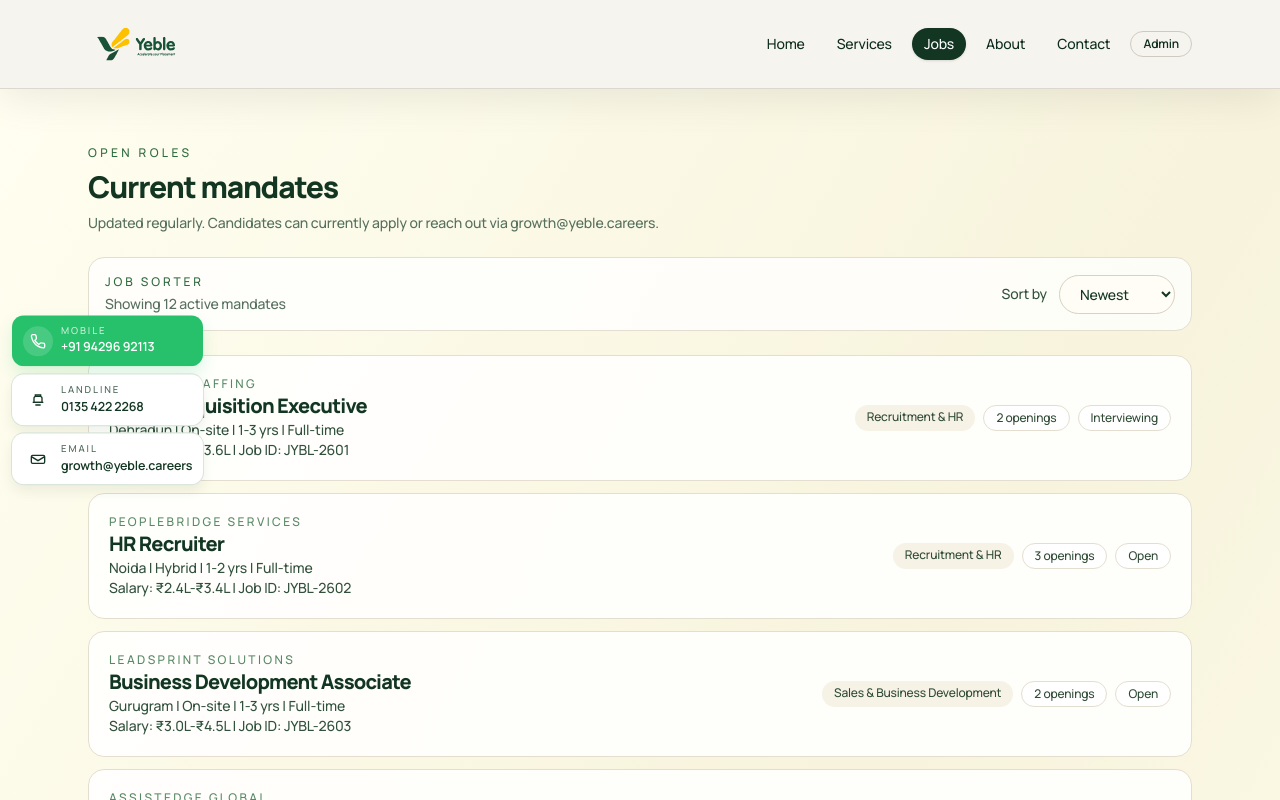
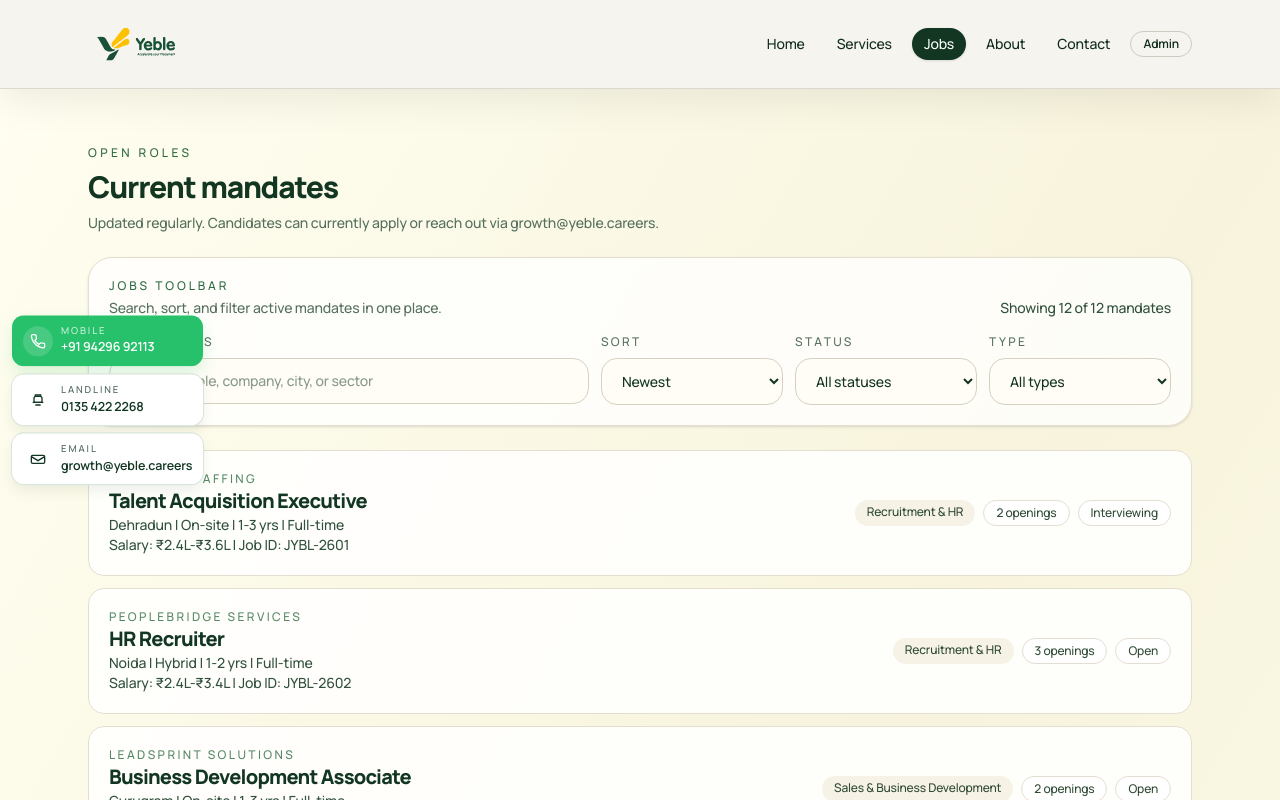
Before and after one commit to vitchcraftstudios/yeble.careers, a Next.js app in the folder apps/web/: page /jobs in a window 1280 px wide. Shown: the top 800 px of the page. Built offline with nearby package versions, Linux system fonts and the light colour scheme.

Commit message:
Add jobs search and filters

```diff
--- a/apps/web/components/jobs-list-client.tsx
+++ b/apps/web/components/jobs-list-client.tsx
@@ -22,38 +22,71 @@ type SortOption = "newest" | "company" | "city" | "status";
 
 export function JobsListClient({ jobs }: { jobs: JobListItem[] }) {
   const [sortBy, setSortBy] = useState<SortOption>("newest");
+  const [searchQuery, setSearchQuery] = useState("");
+  const [statusFilter, setStatusFilter] = useState("all");
+  const [typeFilter, setTypeFilter] = useState("all");
 
-  const sortedJobs = useMemo(() => {
-    const items = [...jobs];
+  const filteredAndSortedJobs = useMemo(() => {
+    const query = searchQuery.trim().toLowerCase();
+
+    const filtered = jobs.filter((job) => {
+      const matchesQuery =
+        !query ||
+        [job.title, job.company, job.city, job.sector, job.locationType]
+          .join(" ")
+          .toLowerCase()
+          .includes(query);
+
+      const matchesStatus = statusFilter === "all" || job.status.toLowerCase() === statusFilter;
+      const matchesType = typeFilter === "all" || job.type.toLowerCase() === typeFilter;
+
+      return matchesQuery && matchesStatus && matchesType;
+    });
 
     if (sortBy === "company") {
-      return items.sort((a, b) => a.company.localeCompare(b.company));
+      return filtered.sort((a, b) => a.company.localeCompare(b.company));
     }
 
     if (sortBy === "city") {
-      return items.sort((a, b) => a.city.localeCompare(b.city));
+      return filtered.sort((a, b) => a.city.localeCompare(b.city));
     }
 
     if (sortBy === "status") {
-      return items.sort((a, b) => a.status.localeCompare(b.status) || b.postedAt.localeCompare(a.postedAt));
+      return filtered.sort((a, b) => a.status.localeCompare(b.status) || b.postedAt.localeCompare(a.postedAt));
     }
 
-    return items.sort((a, b) => b.postedAt.localeCompare(a.postedAt));
-  }, [jobs, sortBy]);
+    return filtered.sort((a, b) => b.postedAt.localeCompare(a.postedAt));
+  }, [jobs, searchQuery, sortBy, statusFilter, typeFilter]);
 
   return (
     <>
-      <div className="flex flex-col gap-3 rounded-2xl border border-[#e3decf] bg-white/80 p-4 sm:flex-row sm:items-center sm:justify-between">
+      <div className="rounded-3xl border border-[#e3decf] bg-white/80 p-4 shadow-sm sm:p-5">
+        <div className="flex flex-col gap-4">
+          <div className="flex flex-col gap-3 lg:flex-row lg:items-end lg:justify-between">
             <div>
-          <p className="text-xs uppercase tracking-[0.24em] text-[#2d6a3e]">Job sorter</p>
-          <p className="mt-1 text-sm text-[#56705d]">Showing {sortedJobs.length} active mandates</p>
+              <p className="text-xs uppercase tracking-[0.24em] text-[#2d6a3e]">Jobs toolbar</p>
+              <p className="mt-1 text-sm text-[#56705d]">Search, sort, and filter active mandates in one place.</p>
             </div>
-        <label className="flex items-center gap-3 text-sm text-[#31513c]">
-          <span>Sort by</span>
+            <p className="text-sm text-[#31513c]">Showing {filteredAndSortedJobs.length} of {jobs.length} mandates</p>
+          </div>
+
+          <div className="grid gap-3 lg:grid-cols-[1.45fr_0.55fr_0.55fr_0.55fr]">
+            <label className="flex flex-col gap-2 text-sm text-[#31513c]">
+              <span className="text-xs uppercase tracking-[0.2em] text-[#56705d]">Search jobs</span>
+              <input
+                value={searchQuery}
+                onChange={(event) => setSearchQuery(event.target.value)}
+                placeholder="Search by role, company, city, or sector"
+                className="rounded-2xl border border-[#d6d1c1] bg-[#fffdf6] px-4 py-3 text-sm text-[#123622] outline-none"
+              />
+            </label>
+
+            <label className="flex flex-col gap-2 text-sm text-[#31513c]">
+              <span className="text-xs uppercase tracking-[0.2em] text-[#56705d]">Sort</span>
               <select
                 value={sortBy}
                 onChange={(event) => setSortBy(event.target.value as SortOption)}
-            className="rounded-full border border-[#d6d1c1] bg-[#fffdf6] px-4 py-2 text-sm text-[#123622] outline-none"
+                className="rounded-2xl border border-[#d6d1c1] bg-[#fffdf6] px-4 py-3 text-sm text-[#123622] outline-none"
               >
                 <option value="newest">Newest</option>
                 <option value="company">Company</option>
@@ -61,10 +94,42 @@ export function JobsListClient({ jobs }: { jobs: JobListItem[] }) {
                 <option value="status">Status</option>
               </select>
             </label>
+
+            <label className="flex flex-col gap-2 text-sm text-[#31513c]">
+              <span className="text-xs uppercase tracking-[0.2em] text-[#56705d]">Status</span>
+              <select
+                value={statusFilter}
+                onChange={(event) => setStatusFilter(event.target.value)}
+                className="rounded-2xl border border-[#d6d1c1] bg-[#fffdf6] px-4 py-3 text-sm text-[#123622] outline-none"
+              >
+                <option value="all">All statuses</option>
+                <option value="open">Open</option>
+                <option value="interviewing">Interviewing</option>
+                <option value="offer">Offer</option>
+                <option value="closed">Closed</option>
+              </select>
+            </label>
+
+            <label className="flex flex-col gap-2 text-sm text-[#31513c]">
+              <span className="text-xs uppercase tracking-[0.2em] text-[#56705d]">Type</span>
+              <select
+                value={typeFilter}
+                onChange={(event) => setTypeFilter(event.target.value)}
+                className="rounded-2xl border border-[#d6d1c1] bg-[#fffdf6] px-4 py-3 text-sm text-[#123622] outline-none"
+              >
+                <option value="all">All types</option>
+                <option value="full-time">Full-time</option>
+                <option value="contract">Contract</option>
+                <option value="internship">Internship</option>
+              </select>
+            </label>
+          </div>
+        </div>
       </div>
 
       <div className="grid gap-3">
-        {sortedJobs.map((job, index) => (
+        {filteredAndSortedJobs.length ? (
+          filteredAndSortedJobs.map((job, index) => (
             <ScrollReveal key={job.id} delay={Math.min(index * 45, 220)}>
               <article className="rounded-2xl border border-[#e3decf] bg-white/85 p-5 backdrop-blur">
                 <div className="flex flex-col gap-2 md:flex-row md:items-center md:justify-between">
@@ -84,7 +149,12 @@ export function JobsListClient({ jobs }: { jobs: JobListItem[] }) {
                 </div>
               </article>
             </ScrollReveal>
-        ))}
+          ))
+        ) : (
+          <div className="rounded-2xl border border-dashed border-[#d6d1c1] bg-white/85 p-6 text-sm text-[#56705d]">
+            No mandates match your current search and filters.
+          </div>
+        )}
       </div>
     </>
   );
```
Lines whose indentation alone changed are shown as unchanged.
